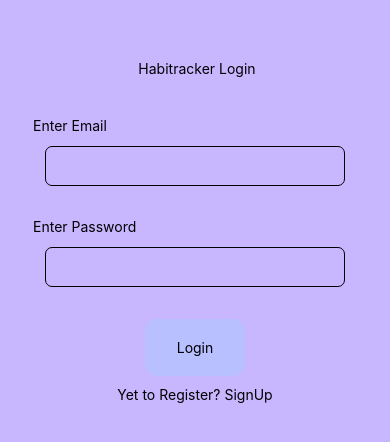
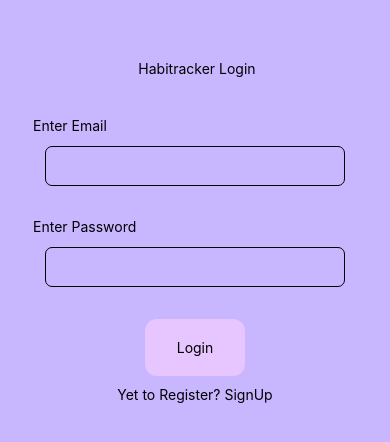
Before and after one commit to manvigautam09/Habitracker-Old, a React Native app: screen /Login in a window 390 px wide. Shown: the top 442 px of the page. Built offline with nearby package versions, Linux system fonts and the light colour scheme.

Commit message:
Default home screen

```diff
--- a/App.tsx
+++ b/App.tsx
@@ -12,7 +12,7 @@ function App(): React.JSX.Element {
   return (
     <NavigationContainer>
       <Stack.Navigator
-        initialRouteName="SignUp"
+        initialRouteName="Home"
         screenOptions={{headerShown: false}}>
         <Stack.Screen name="Login" component={Login} />
         <Stack.Screen name="SignUp" component={SignUp} />
--- a/src/screens/Login/index.tsx
+++ b/src/screens/Login/index.tsx
@@ -51,7 +51,7 @@ const styles = StyleSheet.create({
   container: {
     flex: 1,
     alignItems: 'center',
-    backgroundColor: '#c8b6ff',
+    backgroundColor: '#C8B6FF',
   },
   input: {
     height: 40,
@@ -70,7 +70,7 @@ const styles = StyleSheet.create({
   },
   loginButtonStyle: {
     marginTop: 20,
-    backgroundColor: '#b8c0ff',
+    backgroundColor: '#E7C6FF',
     padding: 20,
     minWidth: 100,
     borderRadius: 12,
--- a/src/screens/SignUp/index.tsx
+++ b/src/screens/SignUp/index.tsx
@@ -70,7 +70,7 @@ const styles = StyleSheet.create({
   },
   loginButtonStyle: {
     marginTop: 20,
-    backgroundColor: '#b8c0ff',
+    backgroundColor: '#E7C6FF',
     padding: 20,
     minWidth: 100,
     borderRadius: 12,
```
